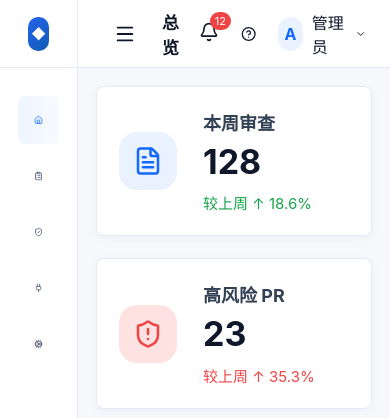
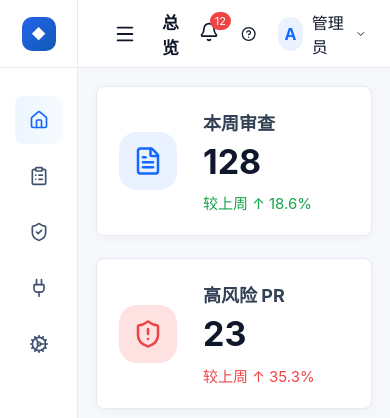
Before and after one commit to cocojiu/PRAgent, a Vue app in the folder repoguard-frontend/: page /repoguard/overview in a window 390 px wide. Shown: the top 418 px of the page. Built offline with nearby package versions, Linux system fonts and the light colour scheme.

Commit message:
fix: keep collapsed sidebar icons visible

```diff
--- a/repoguard-frontend/src/styles/main.css
+++ b/repoguard-frontend/src/styles/main.css
@@ -39,6 +39,36 @@ a {
 
 .rg-sidebar.collapsed {
   width: 72px;
+}
+
+.rg-sidebar.collapsed .brand {
+  justify-content: center;
+  padding: 0;
+}
+
+.rg-sidebar.collapsed .nav-list {
+  align-items: center;
+  padding: 28px 12px;
+}
+
+.rg-sidebar.collapsed .nav-item {
+  width: 48px;
+  justify-content: center;
+  padding: 0;
+}
+
+.rg-sidebar.collapsed .nav-item svg {
+  flex: 0 0 auto;
+  width: 20px;
+  height: 20px;
+}
+
+.rg-sidebar.collapsed .collapse-btn {
+  width: 48px;
+  justify-content: center;
+  margin-right: auto;
+  margin-left: auto;
+  padding: 0;
 }
 
 .brand {
@@ -1050,6 +1080,36 @@ a {
     display: none;
   }
 
+  .rg-sidebar .brand {
+    justify-content: center;
+    padding: 0;
+  }
+
+  .rg-sidebar .nav-list {
+    align-items: center;
+    padding: 28px 12px;
+  }
+
+  .rg-sidebar .nav-item {
+    width: 48px;
+    justify-content: center;
+    padding: 0;
+  }
+
+  .rg-sidebar .nav-item svg {
+    flex: 0 0 auto;
+    width: 20px;
+    height: 20px;
+  }
+
+  .rg-sidebar .collapse-btn {
+    width: 48px;
+    justify-content: center;
+    margin-right: auto;
+    margin-left: auto;
+    padding: 0;
+  }
+
   .rg-content {
     padding: 18px;
   }
```
